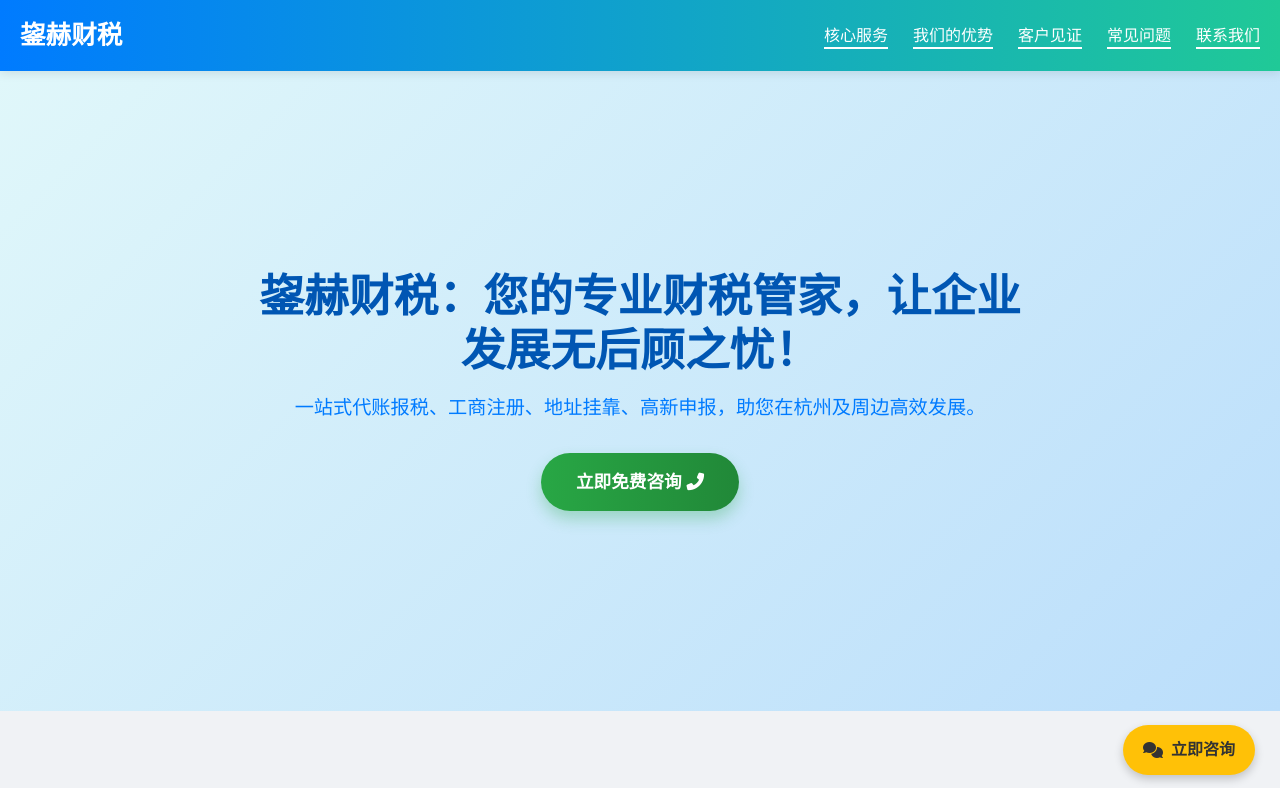
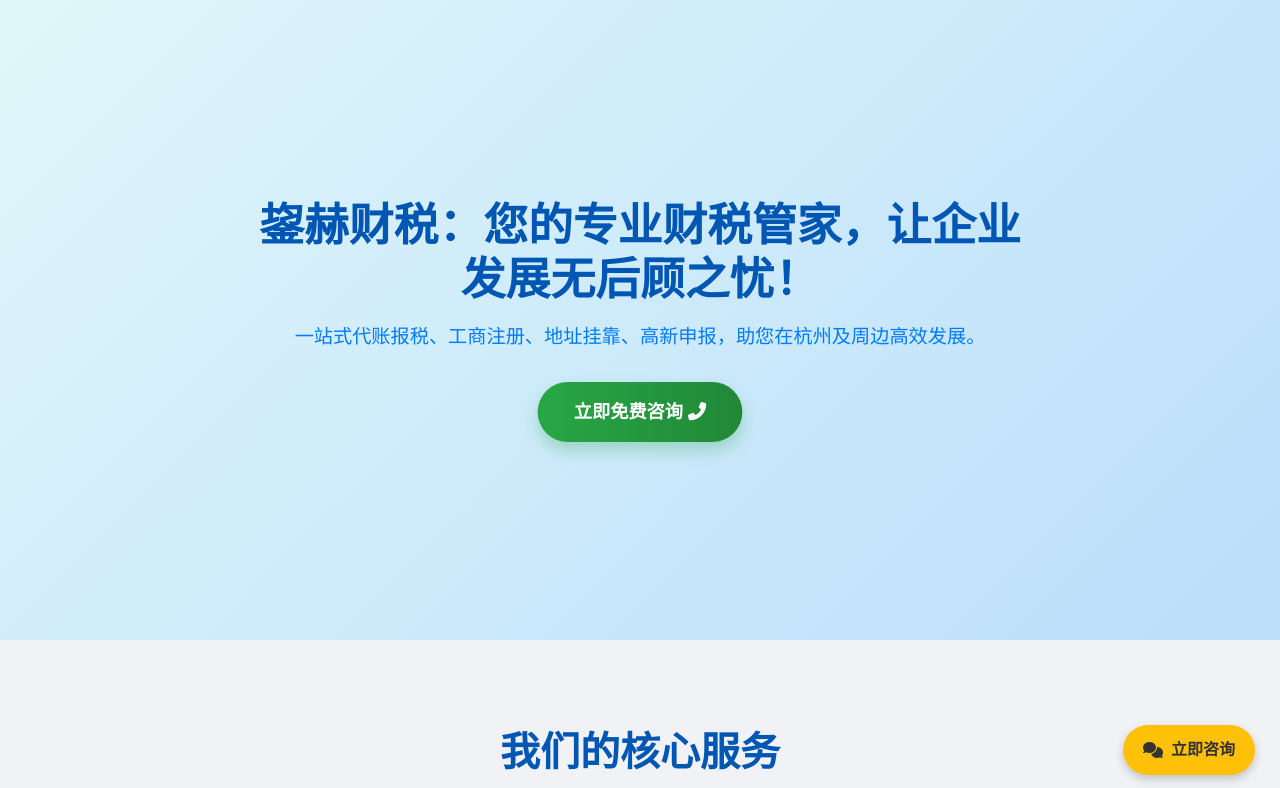
Before and after one commit to W1nter998/25.6.3, a plain HTML site: page index.html in a window 1280 px wide. Shown: the top 788 px of the page. Drawn offline with Linux system fonts and the light colour scheme.

Commit message:
Update index.html

```diff
--- a/index.html
+++ b/index.html
@@ -41,81 +41,12 @@
             100% { transform: scale(1); }
         }
 
-        /* 顶部导航 */
-        .navbar {
-            display: flex;
-            justify-content: space-between;
-            align-items: center;
-            padding: 15px 20px;
-            background: linear-gradient(to right, #007bff, #20c997); /* 柔和的蓝绿渐变 */
-            color: white;
-            box-shadow: 0 2px 10px rgba(0,0,0,0.1);
-            animation: fadeIn 0.8s ease-out;
-            position: sticky;
-            top: 0;
-            z-index: 1000;
-        }
-
-        .navbar-brand {
-            font-size: 1.6em;
-            font-weight: bold;
-            color: white;
-            text-decoration: none;
-        }
-
-        .navbar-toggle {
-            font-size: 1.5em;
-            background: none;
-            border: none;
-            color: white;
-            cursor: pointer;
-            display: none;
-        }
-
-        .navbar-menu {
-            display: flex;
-            list-style: none;
-        }
-
-        .navbar-menu li {
-            margin-left: 25px;
-        }
-
-        .navbar-menu a {
-            color: white;
-            text-decoration: none;
-            font-weight: 500;
-            transition: color 0.3s ease;
-            position: relative; /* 用于下划线效果 */
-        }
-
-        .navbar-menu a:hover {
-            color: #d1ecf1;
-        }
-        /* 导航菜单下划线动画 */
-        .navbar-menu a::after {
-            content: '';
-            position: absolute;
-            width: 0;
-            height: 2px;
-            bottom: -5px;
-            left: 0;
-            background-color: #d1ecf1;
-            transition: width 0.3s ease-out;
-        }
-        .navbar-menu a:hover::after {
-            width: 100%;
-        }
-        .navbar-menu a.active-link::after { /* JS控制的当前活跃链接 */
-             width: 100%;
-             background-color: #ffffff; /* 确保当前链接更亮 */
-        }
-
+        /* 顶部导航相关 CSS 移除，因为它将被删除 */
 
         /* 英雄部分 */
         .hero-section {
             background: linear-gradient(135deg, #e0f7fa 0%, #bbdefb 100%); /* 清爽的浅蓝渐变 */
-            padding: 80px 20px;
+            padding: 100px 20px; /* 增加顶部内边距，因为移除了导航栏 */
             text-align: center;
             display: flex;
             flex-direction: column;
@@ -439,34 +370,8 @@
 
         /* 手机端适配 */
         @media (max-width: 768px) {
-            .navbar {
-                padding: 15px;
-            }
-            .navbar-menu {
-                display: none;
-                flex-direction: column;
-                width: 100%;
-                background: linear-gradient(to right, #007bff, #20c997);
-                position: absolute;
-                top: 60px;
-                left: 0;
-                box-shadow: 0 2px 10px rgba(0,0,0,0.1);
-                z-index: 1000;
-            }
-            .navbar-menu.active {
-                display: flex;
-            }
-            .navbar-menu li {
-                margin: 0;
-                text-align: center;
-                padding: 15px 0;
-                border-bottom: 1px solid rgba(255,255,255,0.1);
-            }
-            .navbar-menu li:last-child {
-                border-bottom: none;
-            }
-            .navbar-toggle {
-                display: block;
+            .hero-section {
+                padding: 80px 15px; /* 调整手机端顶部内边距 */
             }
 
             .hero-headline {
@@ -499,20 +404,6 @@
     </style>
 </head>
 <body>
-
-    <nav class="navbar">
-        <a href="#" class="navbar-brand">鋆赫财税</a>
-        <button class="navbar-toggle" id="navbar-toggle">
-            <i class="fas fa-bars"></i>
-        </button>
-        <ul class="navbar-menu" id="navbar-menu">
-            <li><a href="#services">核心服务</a></li>
-            <li><a href="#advantages">我们的优势</a></li>
-            <li><a href="#testimonials">客户见证</a></li>
-            <li><a href="#faq">常见问题</a></li>
-            <li><a href="#contact">联系我们</a></li>
-        </ul>
-    </nav>
 
     <section class="hero-section">
         <div class="hero-content">
@@ -725,57 +616,7 @@
     </a>
 
     <script>
-        // JavaScript 用于移动端导航菜单切换
-        const navbarToggle = document.getElementById('navbar-toggle');
-        const navbarMenu = document.getElementById('navbar-menu');
-
-        navbarToggle.addEventListener('click', () => {
-            navbarMenu.classList.toggle('active');
-        });
-
-        // 滚动时元素的淡入效果 (Intersection Observer API)
-        const animateOnScrollElements = document.querySelectorAll('.animate-on-scroll');
-
-        const observer = new IntersectionObserver((entries) => {
-            entries.forEach(entry => {
-                if (entry.isIntersecting) {
-                    entry.target.classList.add('is-animated');
-                    observer.unobserve(entry.target);
-                }
-            });
-        }, {
-            threshold: 0.1, // 元素 10% 进入视口时触发
-            rootMargin: '0px 0px -50px 0px' // 视口底部以上50px触发，避免太早触发
-        });
-
-        animateOnScrollElements.forEach(element => {
-            observer.observe(element);
-        });
-
-        // 添加一个CSS规则，当有 'is-animated' 类时，动画生效
-        const styleSheet = document.createElement('style');
-        styleSheet.type = 'text/css';
-        styleSheet.innerText = `
-            .animate-on-scroll.is-animated {
-                opacity: 1;
-                transform: translateY(0);
-                animation: fadeIn 1s ease-out forwards; /* 使用 forwards 保持动画结束状态 */
-            }
-            /* 针对不同元素的特定动画 */
-            .service-item.is-animated,
-            .advantage-item.is-animated,
-            .testimonial-item.is-animated,
-            .faq-item.is-animated {
-                animation: slideInUp 1s ease-out forwards;
-            }
-            .bottom-cta-section.is-animated,
-            .content-section h2.is-animated {
-                animation: fadeIn 1s ease-out forwards;
-            }
-        `;
-        document.head.appendChild(styleSheet);
-
-        // FAQ 可展开/收起功能
+        // JavaScript 用于 FAQ 可展开/收起功能
         const faqItems = document.querySelectorAll('.faq-item');
 
         faqItems.forEach(item => {
@@ -797,54 +638,66 @@
             });
         });
 
-        // 平滑滚动到锚点 & 导航高亮
-        const sections = document.querySelectorAll('section[id]');
-        const navLinks = document.querySelectorAll('.navbar-menu a');
+        // 滚动时元素的淡入效果 (Intersection Observer API) - 保持不变
+        const animateOnScrollElements = document.querySelectorAll('.animate-on-scroll');
 
-        function activateNavLink() {
-            let current = '';
-            sections.forEach(section => {
-                const sectionTop = section.offsetTop;
-                const sectionHeight = section.clientHeight;
-                if (pageYOffset >= sectionTop - sectionHeight / 3) { /* 提前一点激活 */
-                    current = section.getAttribute('id');
+        const observer = new IntersectionObserver((entries) => {
+            entries.forEach(entry => {
+                if (entry.isIntersecting) {
+                    entry.target.classList.add('is-animated');
+                    observer.unobserve(entry.target);
                 }
             });
+        }, {
+            threshold: 0.1,
+            rootMargin: '0px 0px -50px 0px'
+        });
 
-            navLinks.forEach(link => {
-                link.classList.remove('active-link');
-                if (link.getAttribute('href').includes(current)) {
-                    link.classList.add('active-link');
-                }
-            });
-        }
+        animateOnScrollElements.forEach(element => {
+            observer.observe(element);
+        });
 
-        window.addEventListener('scroll', activateNavLink);
-        document.addEventListener('DOMContentLoaded', activateNavLink); // 页面加载时也执行一次
+        const styleSheet = document.createElement('style');
+        styleSheet.type = 'text/css';
+        styleSheet.innerText = `
+            .animate-on-scroll.is-animated {
+                opacity: 1;
+                transform: translateY(0);
+                animation: fadeIn 1s ease-out forwards;
+            }
+            .service-item.is-animated,
+            .advantage-item.is-animated,
+            .testimonial-item.is-animated,
+            .faq-item.is-animated {
+                animation: slideInUp 1s ease-out forwards;
+            }
+            .bottom-cta-section.is-animated,
+            .content-section h2.is-animated {
+                animation: fadeIn 1s ease-out forwards;
+            }
+        `;
+        document.head.appendChild(styleSheet);
 
+        // 平滑滚动到锚点 - 保持不变，但因为没有导航栏，主要用于浮动按钮和英雄部分的CTA
         document.querySelectorAll('a[href^="#"]').forEach(anchor => {
             anchor.addEventListener('click', function (e) {
                 e.preventDefault();
-
                 const targetId = this.getAttribute('href');
                 const targetSection = document.querySelector(targetId);
-
                 if (targetSection) {
                     targetSection.scrollIntoView({
                         behavior: 'smooth'
                     });
                 }
-
-                // 如果是移动端菜单，点击后关闭菜单
-                if (navbarMenu.classList.contains('active')) {
-                    navbarMenu.classList.remove('active');
-                }
-
-                // 手动设置点击的链接为 active
-                navLinks.forEach(link => link.classList.remove('active-link'));
-                this.classList.add('active-link');
             });
         });
+
+        // 移除导航条高亮相关JS，因为导航条已经没有了
+        // const sections = document.querySelectorAll('section[id]');
+        // const navLinks = document.querySelectorAll('.navbar-menu a');
+        // function activateNavLink() { ... }
+        // window.addEventListener('scroll', activateNavLink);
+        // document.addEventListener('DOMContentLoaded', activateNavLink);
     </script>
 </body>
 </html>
```
